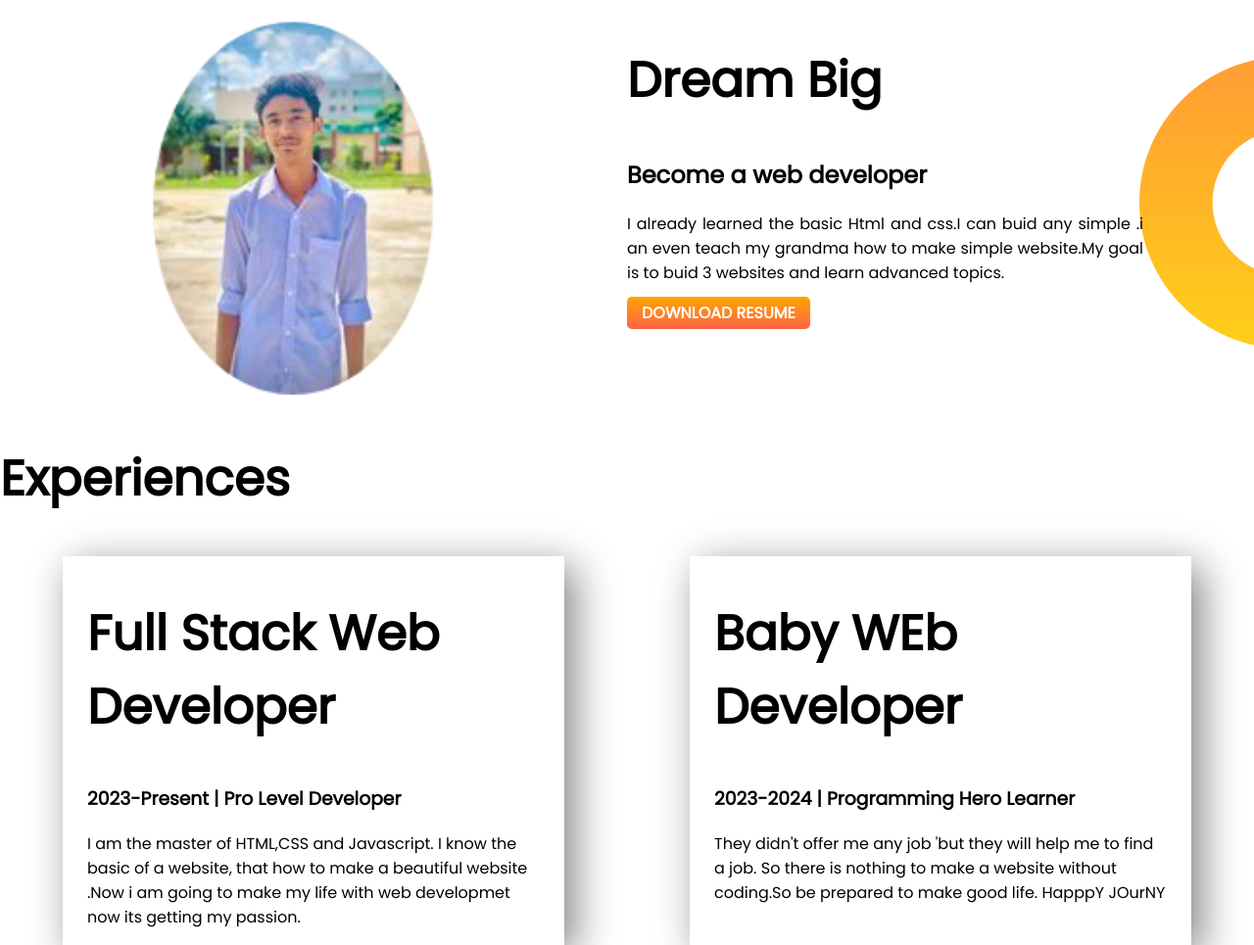
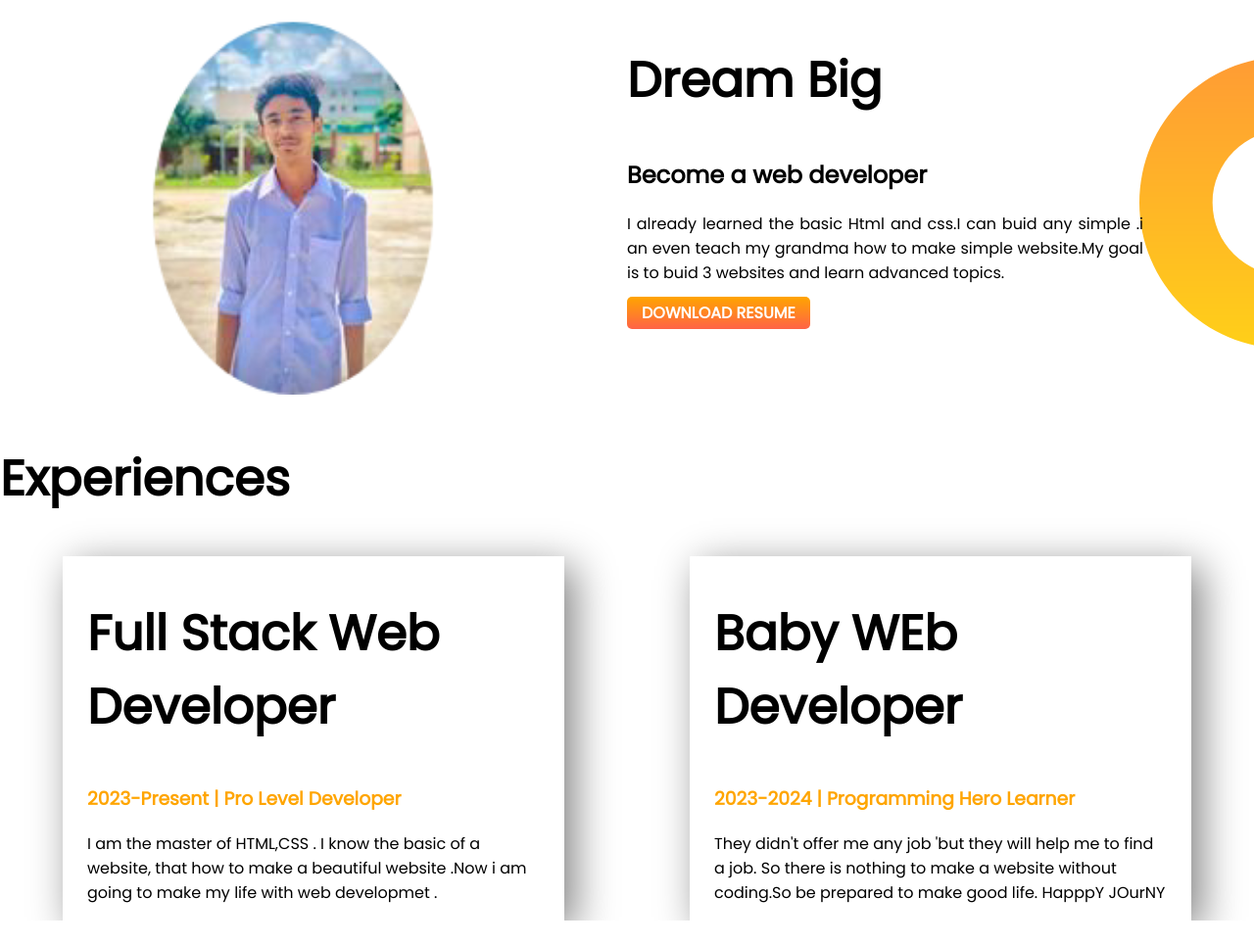
Before and after one commit to Nabel4/developer-portfolio, a plain HTML site: page index.html in a window 1280 px wide. Shown: the part 439-1404 px from the top of the page at 98% size. After the commit the page ends 1379 px from the top, so only its background shows below. Drawn offline with Linux system fonts and the light colour scheme.

Commit message:
three-added

```diff
--- a/index.html
+++ b/index.html
@@ -45,69 +45,17 @@
         <div class="section-three section">
     <div class="three-a box">
         <h1>Full Stack Web Developer</h1>
-        <h3>2023-Present | Pro Level Developer </h3>
-        <p>I am the master of HTML,CSS and Javascript. I know the basic of a website, that how to make a beautiful website .Now i am going to make my life with web developmet now its getting my passion.</p>
+        <h3 class="h2-tag">2023-Present | Pro Level Developer </h3>
+        <p>I am the master of HTML,CSS . I know the basic of a website, that how to make a beautiful website .Now i am going to make my life with web developmet .</p>
     </div>
     <div class="three-b box">
          <h1> Baby WEb Developer</h1>
-         <h3>2023-2024 | Programming Hero Learner</h3>
+         <h3 class="h2-tag">2023-2024 | Programming Hero Learner</h3>
          <p>They didn't offer me any job 'but they will help me to find a job. So there is nothing to make a website without coding.So be prepared to make good life. HapppY JOurNY</p>
+    </div>
+        </div>
+    </section>
 
-
-    </div>
-
-
-
-
-
-
-
-
-
-
-
-
-
-
-
-
-
-
-
-
-
-
-        </div>
-
-
-
-
-
-
-
-
-
-
-
-
-
-
-
-
-
-
-
-
-
-
-
-
-
-
-
-
-
-    </section>
 
 
 </body>
--- a/style.css
+++ b/style.css
@@ -31,15 +31,18 @@ font-size: 50px;
     padding-left: 25px;
     padding-right: 25px;
 
+
    }
    .three-b{
     padding-left: 25px;
     padding-right: 25px;
    }
    .box{
+
     /* x,y,blur radius,color */
     box-shadow: 10px 10px 40px gray;
     width: 40%;
+
     margin-left: 5%;
     margin-right: 5%;
 
```
